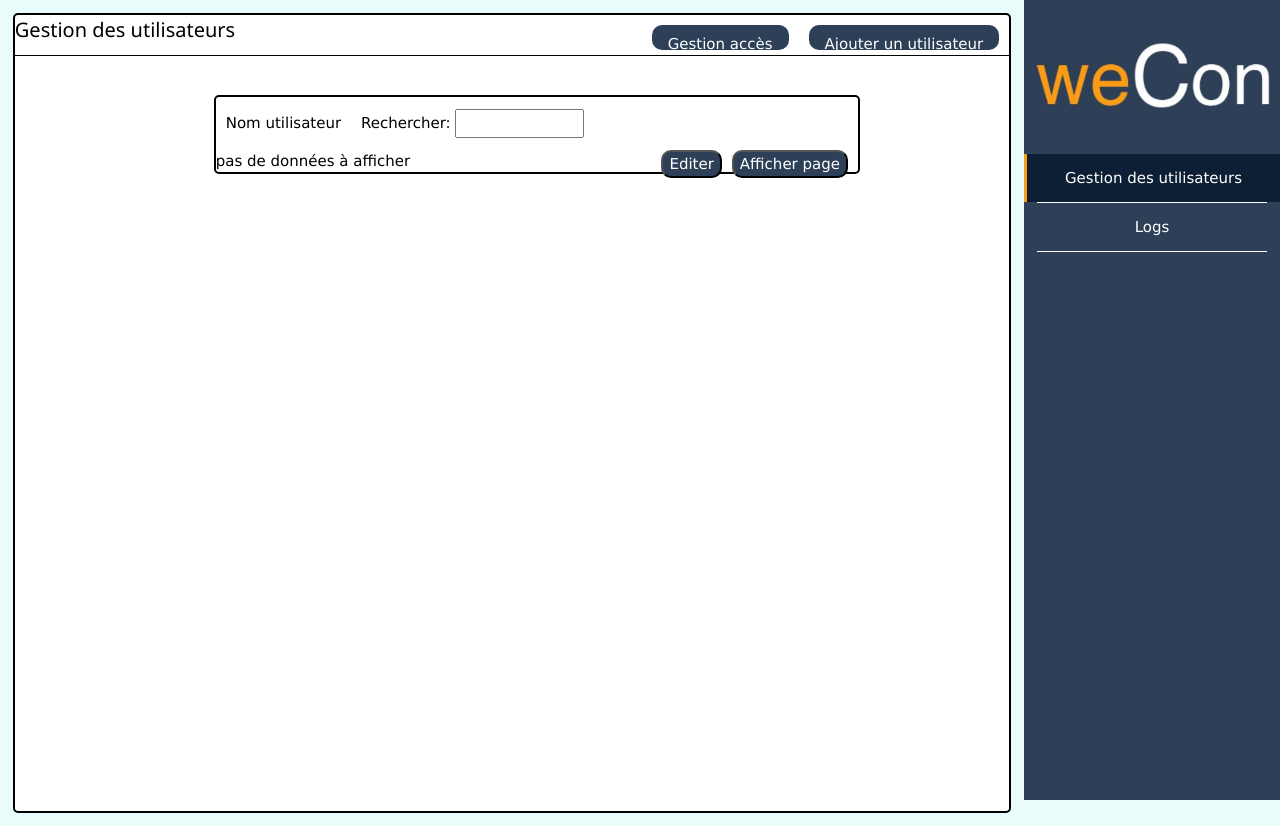
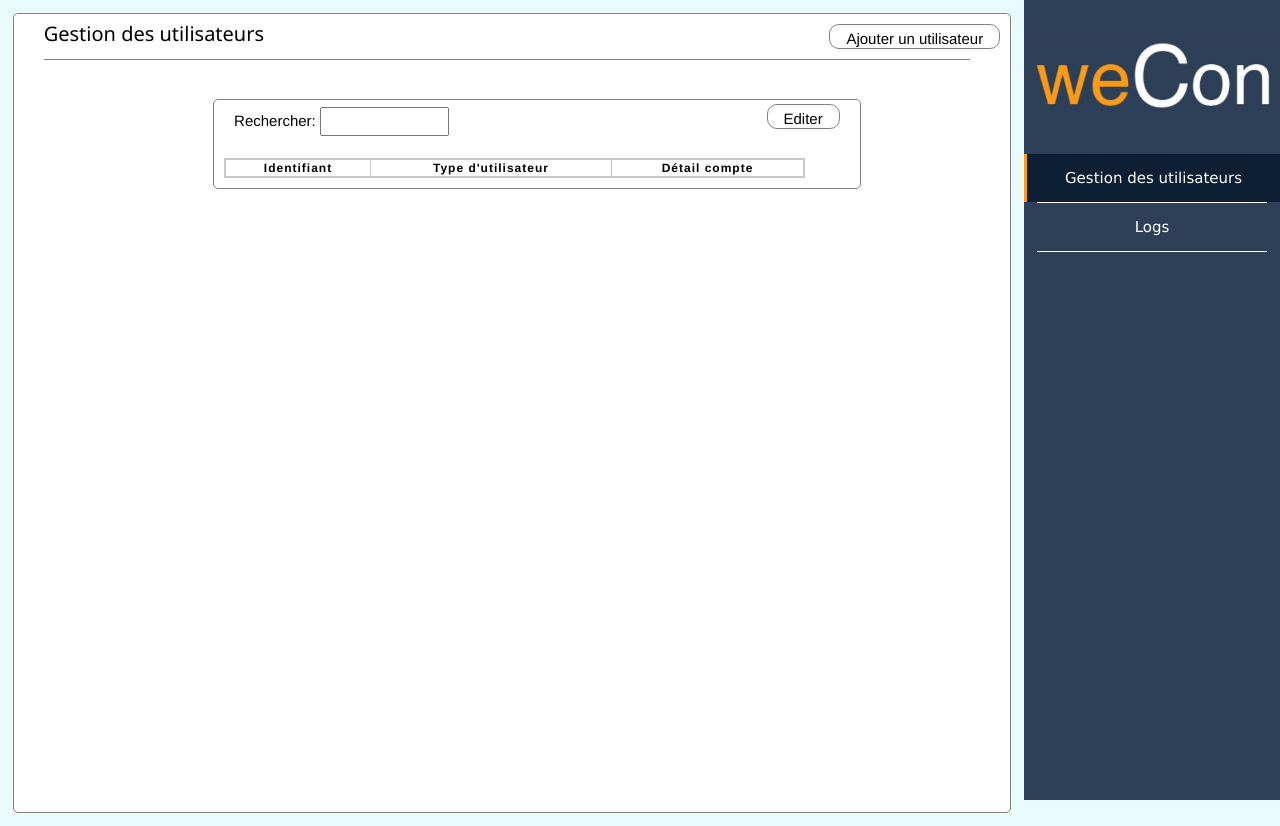
Before and after one commit to RCaruel/WeCon, a PHP site: template Views/php/EspaceTech.php in a window 1280 px wide. Run offline with PHP 8.4, Linux system fonts and the light colour scheme; the template is opened without the code that fills it, so the values that code supplies are empty.

Commit message:
espacetrech bdd modif

```diff
--- /dev/null
+++ b/Model/php/tableusertech.php
@@ -0,0 +1,58 @@
+<?php
+
+function afftableau ($edit)
+{
+
+
+    require('_connexionbdd.php');
+
+    $query = "SELECT * FROM membres ORDER BY id ASC";
+
+    try {
+        $bdd_select = $bdd->prepare($query);
+        $bdd_select->execute();
+        $NbreData = $bdd_select->rowCount();    // nombre d'enregistrements (lignes)
+        $rowAll = $bdd_select->fetchAll();
+    } catch (PDOException $e) {
+        echo 'Erreur SQL : ' . $e->getMessage() . '<br/>';
+        die();
+    }
+// --------------------------------
+// affichage
+    if ($NbreData != 0) {
+        echo '<html>
+    <table border="1">
+        <thead>
+        <tr>
+            <th>Identifiant</th>
+            <th>Type d\'utilisateur</th>
+            <th>Détail compte</th>
+        </tr>
+        </thead>
+        <tbody>';
+        // pour chaque ligne (chaque enregistrement)
+        foreach ($rowAll as $row) {
+            // DONNEES A AFFICHER dans chaque cellule de la ligne
+            echo '
+            <tr>
+                <td>' . $row["identifiant"] . ' </td>
+                <td>' . $row["type_utilisateur"] . '</td>
+                <td></td>
+                ';
+            if ($edit){
+                echo ' <td style="border: 0px;"><a href="index.php?action=supprimer&ID='.$row['ID'].'">Supprimer</a>    <a href="#modifier">Modifier</a>';
+            }
+            echo'</tr>';
+
+        } // fin foreach
+
+        echo '</tbody>
+    </table></html>';
+
+
+    } else { ?>
+        pas de données à afficher
+        <?php
+    }
+}
+?>
--- a/Views/css/EspaceTech.css
+++ b/Views/css/EspaceTech.css
@@ -59,11 +59,11 @@
 .navigation{
     position: relative;
     background-color: white;
-    border: 2px solid black;
+    border: 0.8px solid grey;
     border-radius: 5px;
     margin : 1%;
     width: 78%;
-    height: 100%;
+    height: 100vh;
 }
 
 .navigation > h4 {
@@ -77,9 +77,9 @@
     float: right;
     margin-right: 10px;
     margin-top: 10px;
-    background-color: #2E4057;
-    color: #FFFFFF;
+    color: black;
     border-radius: 10px;
+    border: 0.8px solid grey;
     height: 25px;
 }
 
@@ -89,24 +89,34 @@
     margin-left: 10px;
     margin-top: 10px;
     margin-right: 10px;
-    background-color: #2E4057;
-    color: #FFFFFF;
+    color: black;
+    border: 0.8px solid grey;
     border-radius: 10px;
     height: 25px;
 }
 
 #line{
     position: relative;
-    width: 100%;
-    background-color: black;
-    height: 0.5px;
+    margin-left: 3%;
+    width: 93%;
+    background-color: grey;
+    height: 0.8px;
     top: 10px;
+}
+
+#lineedit {
+    position: relative;
+    margin-left: 3%;
+    width: 93%;
+    background-color: grey;
+    height: 0.8px;
+    top: -10px;
 }
 
 .utilisateur{
     position: relative;
     background-color: white;
-    border: 2px solid black;
+    border: 0.8px solid grey;
     border-radius: 5px;
     margin-left : 20%;
     margin-top: 5%;
@@ -114,38 +124,35 @@
 }
 
 #Editer{
-    position: relative;
+    position: absolute;
     display: inline-block;
-    top: 100%;
-    margin-left: 10px;
-    float: right;
-    background-color: #2E4057;
-    color: #FFFFFF;
+    top: 4%;
+    right: 20px;
+    color: black;
     border-radius: 10px;
+    border: 0.8px solid grey;
+    height: 25px;
 }
 
-#Afficher{
+.w3-button > a{
     position: relative;
+    top: -70%;
+    font-family: Helvetica;
+}
+
+.right{
+    position: absolute;
+    float: right;
     display: inline-block;
-    top: 100%;
-    margin-left: 10px;
-    margin-right: 10px;
-    float: right;
-    background-color: #2E4057;
-    color: #FFFFFF;
-    border-radius: 10px;
-
 }
 
 .left{
     position: relative;
-    float: left;
+    display: inline-block;
 }
 
-.right{
-    position: relative;
-    float: right;
-
+#newnom, #newprenom, #newacces, #newid, #newmail, #newtype{
+    width: 40%;
 }
 
 #recherche{
--- a/Views/js/EspaceTech.js
+++ b/Views/js/EspaceTech.js
@@ -50,6 +50,7 @@
         setTimeout(1000);
     }
 }
+
 
 (function() {
 
--- a/Views/php/EspaceTech.php
+++ b/Views/php/EspaceTech.php
@@ -1,7 +1,7 @@
+
 <?php
-require('_connexionbdd.php');
+include ('Model/php/tableusertech.php');
 ?>
-
 <html>
 <head>
     <meta charset="utf-8">
@@ -25,12 +25,12 @@
 </nav>
 
 <a id="Gestionusers" ></a>
-<div class="navigation"><h4>Gestion des utilisateurs</h4>
+<div class="navigation" style="font-family: Helvetica"><h4 style="margin-left: 3%; margin-top: 5px;">Gestion des utilisateurs</h4>
 
-    <button onclick="document.getElementById('id01').style.display='block'" class="w3-button" id="Ajouter">Ajouter un utilisateur</button>
+    <button onclick="document.getElementById('id01').style.display='block'" class="w3-button" id="Ajouter"><a>Ajouter un utilisateur</a></button>
     <div id="id01" class="w3-modal">
-        <div class="w3-modal-content">
-            <form action="EspaceTech_post.php" method="post">
+        <div class="w3-modal-content" style="width: 50%;">
+            <form action="index.php?action=Send_User" method="post">
             <div class="w3-container">
                         <span onclick="document.getElementById('id01').style.display='none'"
                               class="w3-button w3-display-topright">&times;
@@ -40,91 +40,51 @@
                     <div id="line"></div>
                 </div>
                 <br>
-                <form action="EspaceTech_post.php" method="post">
+                <form action="../../Model/php/EspaceTech_post.php" method="post">
                 <div class="left">
-                    <label for="nom">Nom</label>:<input id="newnom" type="text" name="nom"/>
-                    <label for="prenom">Prenom</label>:<input id="newprenom" type="text" name="prenom"/>
-                    <label for="identifiant">Identifiant</label>:<input id="newid" type="text" name="identifiant"/>
+                    <label for="nom">Nom:<input id="newnom" type="text" name="nom"/></label><br>
+                    <label for="prenom">Prenom:<input id="newprenom" type="text" name="prenom"/></label><br>
                 </div>
                 <div class="right">
-                    <label for="mail">Adresse e-mail</label>:<input id="newmail" type="text" name="mail"/>
-                    <label for="acces">Type d'accès</label>:<input id="newacces" type="text" name="acces"/>
-                    <label for="type_utilisateur">Type d'utilisateur</label>:<input id="newtype" type="text" name="type_utilisateur"/>
+                    <label for="identifiant">Identifiant:<input id="newid" type="text" name="identifiant"/></label>
+                    <label for="mail">Adresse e-mail:<input id="newmail" type="email" name="mail"/></label><br>
                 </div>
             </div>
 
-            <input type="submit" value="Enregistrer"/>
-
+            <input type="submit" value="Enregistrer" style="margin: 10px;"/>
             </form>
         </div>
 
     </div>
-    <button onclick="document.getElementById('id02').style.display='block'" class="w3-button" id="Gestionacces">Gestion acc&egrave;s</button>
-    <div id="id02" class="w3-modal">
-        <div class="w3-modal-content">
-            <div class="w3-container">
+    <div id="line"></div>
+
+    <div class="utilisateur">
+        <p style="display: inline-block; margin-left: 20px; margin-top: 10px;">Rechercher:</p>
+        <input id="search" type="text" autocomplete="off" style="width: 20%;">
+        <div id="results"></div>
+
+
+        <button onclick="document.getElementById('id02').style.display='block'" class="w3-button" id="Editer"><a>Editer</a></button>
+        <div id="id02" class="w3-modal">
+            <div class="w3-modal-content">
+                <div class="w3-container">
                         <span onclick="document.getElementById('id02').style.display='none'"
                               class="w3-button w3-display-topright">&times;
                         </span>
-                <p>Gestion acc&egrave;s</p>
+                    <p>Editer</p>
+                    <div id="lineedit"></div>
+                    <?php
+                    afftableau(TRUE);
+                    ?>
+
+                </div>
             </div>
         </div>
-    </div>
-
-    <div id="line"></div>
-
-    <div class="utilisateur"><p style="margin-left: 10px; margin-right: 15px; display: inline-block;">Nom utilisateur</p>
-        <p style="display: inline-block;">Rechercher:</p>
-        <input id="search" type="text" autocomplete="off" style="width: 20%">
-        <div id="results"></div>
-
-        <button id="Afficher">Afficher page</button>
-        <button id="Editer">Editer</button>
+        <div class="tableuser">
         <?php
-        $query = "SELECT * FROM membres ORDER BY id ASC";
-
-        try {
-        $bdd_select = $bdd->prepare($query);
-        $bdd_select->execute();
-        $NbreData = $bdd_select->rowCount();	// nombre d'enregistrements (lignes)
-        $rowAll = $bdd_select->fetchAll();
-        } catch (PDOException $e){ echo 'Erreur SQL : '. $e->getMessage().'<br/>'; die(); }
-        // --------------------------------
-        // affichage
-        if ($NbreData != 0)
-        {
+        afftableau(FALSE);
         ?>
-        <table border="1">
-            <thead>
-            <tr>
-                <th>Identifiant</th>
-                <th>Type d'utilisateur</th>
-                <th>Type d'accès</th>
-            </tr>
-            </thead>
-            <tbody>
-            <?php
-            // pour chaque ligne (chaque enregistrement)
-            foreach ( $rowAll as $row )
-            {
-                // DONNEES A AFFICHER dans chaque cellule de la ligne
-                ?>
-                <tr>
-                    <td><?php echo $row['identifiant']; ?></td>
-                    <td><?php echo $row['type_utilisateur']; ?></td>
-                    <td><?php echo $row['acces']; ?></td>
-                </tr>
-                <?php
-            } // fin foreach
-            ?>
-            </tbody>
-        </table>
-        <?php
-        } else { ?>
-        pas de données à afficher
-        <?php
-        }
-        ?>
+        </div>
     </div>
 
 <script src="Views/js/EspaceTech.js"></script>
@@ -132,7 +92,6 @@
 
 </body>
 </html>
-
 
 
 <?php
--- a/index.php
+++ b/index.php
@@ -54,11 +54,17 @@
         case "Espace_Technicien":
             Espace_Technicien();
             break;
+        case "Send_User":
+            Send_User();
+            break;
         case "ML":
             ML();
             break;
         case "CU":
             CU();
+            break;
+        case "supprimer":
+            delete();
             break;
         default:
             echo "Error 404.";
```
Also changed, not shown: Controler/controler.php (+13 -0 lines), Model/php/EspaceTech_post.php (added, +11 -0 lines), Model/php/suppmodif.php (added, +19 -0 lines), Views/php/EspaceTech_post.php (deleted, +0 -12 lines), Model/php/_connexionbdd.php (renamed from Views/php/_connexionbdd.php), Ressources/corbeille.png (added).
